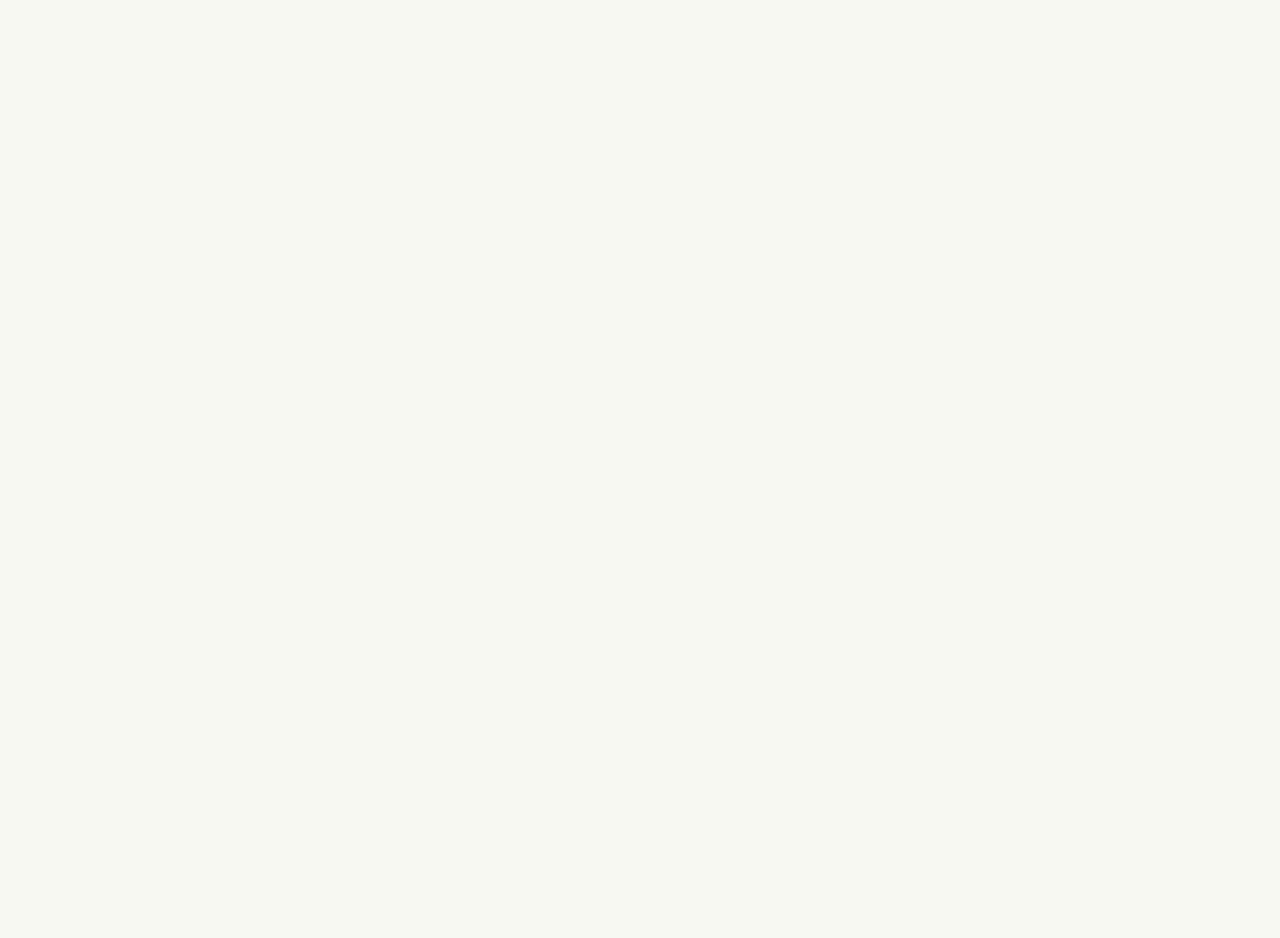
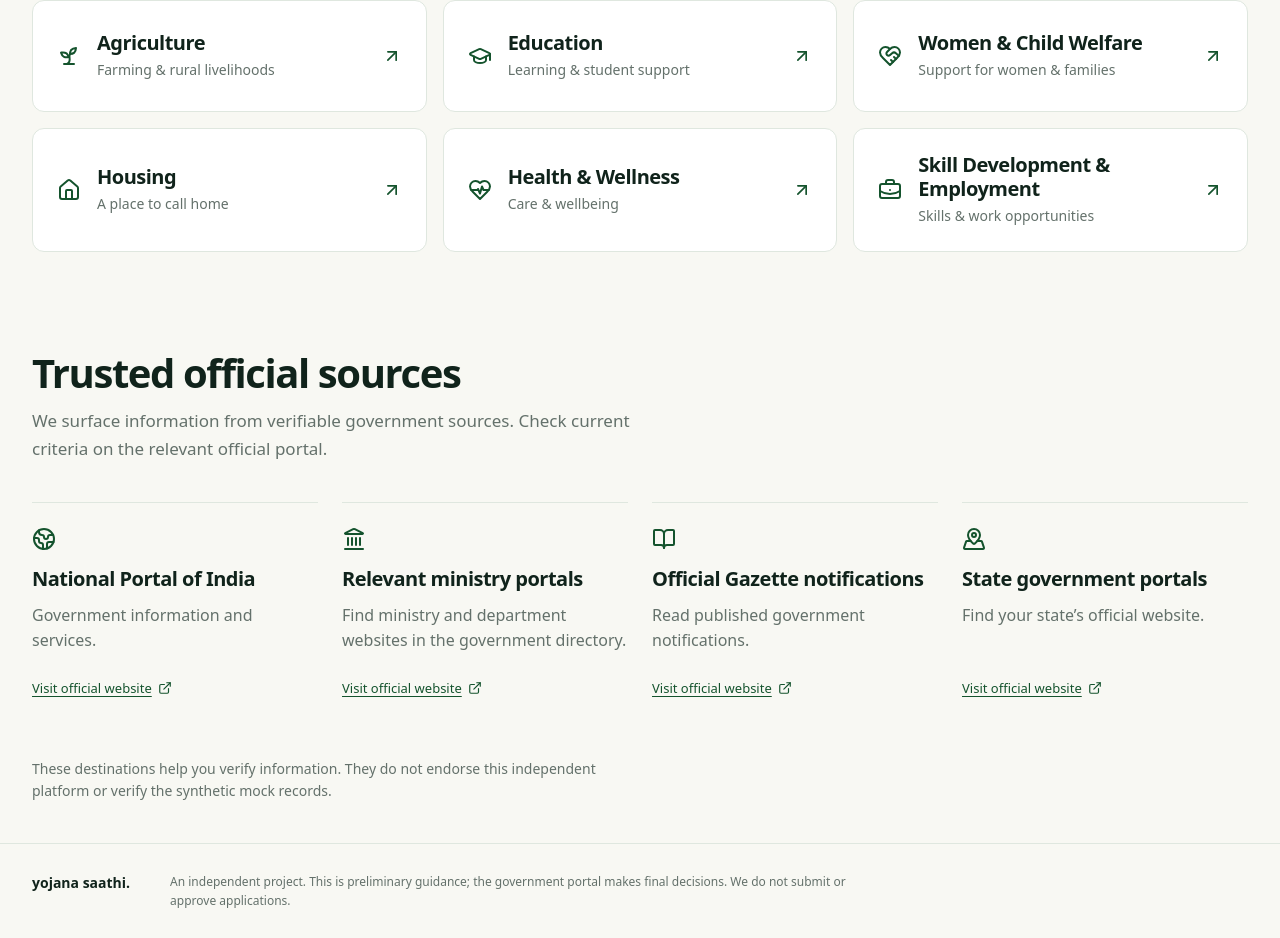
Before and after one commit to aryanbudke/Yojana-Saathi, a Next.js app in the folder apps/web/: page / in a window 1280 px wide. Shown: the part 2979-3917 px from the top of the page. Before the commit the page ends 2892 px from the top, so only its background shows below. Built offline with nearby package versions, Linux system fonts and the light colour scheme; no server answers.

Commit message:
feat(web): SR-06 add category discovery and official source references

```diff
--- a/apps/web/src/app/page.tsx
+++ b/apps/web/src/app/page.tsx
@@ -3,6 +3,8 @@ import { FeatureStrip } from "@/features/landing/FeatureStrip";
 import { HeroSection } from "@/features/landing/HeroSection";
 import { HowItWorks } from "@/features/landing/HowItWorks";
 import { SchemeFinder } from "@/features/landing/SchemeFinder";
+import { PopularCategories } from "@/features/landing/PopularCategories";
+import { OfficialSources } from "@/features/landing/OfficialSources";
 
 export default function Home() {
   return (
@@ -12,6 +14,8 @@ export default function Home() {
       <FeatureStrip />
       <HowItWorks />
       <SchemeFinder />
+      <PopularCategories />
+      <OfficialSources />
     </>
   );
 }
--- /dev/null
+++ b/apps/web/src/features/landing/OfficialSources.tsx
@@ -0,0 +1,60 @@
+import { BookOpen, Globe2, Landmark, MapPinned } from "lucide-react";
+import { SourceLink } from "@/components/ui";
+import styles from "./sections.module.css";
+
+const sources = [
+  {
+    name: "National Portal of India",
+    text: "Government information and services.",
+    url: "https://www.india.gov.in/",
+    icon: Globe2,
+  },
+  {
+    name: "Relevant ministry portals",
+    text: "Find ministry and department websites in the government directory.",
+    url: "https://igod.gov.in/",
+    icon: Landmark,
+  },
+  {
+    name: "Official Gazette notifications",
+    text: "Read published government notifications.",
+    url: "https://egazette.gov.in/",
+    icon: BookOpen,
+  },
+  {
+    name: "State government portals",
+    text: "Find your state’s official website.",
+    url: "https://igod.gov.in/sg/states",
+    icon: MapPinned,
+  },
+];
+
+export function OfficialSources() {
+  return (
+    <section className={styles.section} aria-labelledby="sources-title">
+      <div className={styles.sectionHead}>
+        <h2 id="sources-title" className={styles.sectionTitle}>
+          Trusted official sources
+        </h2>
+        <p className={styles.sectionLead}>
+          We surface information from verifiable government sources. Check
+          current criteria on the relevant official portal.
+        </p>
+      </div>
+      <div className={styles.sourceGrid}>
+        {sources.map(({ name, text, url, icon: Icon }) => (
+          <article key={url} className={styles.sourceCard}>
+            <Icon size={24} aria-hidden="true" />
+            <h3>{name}</h3>
+            <p>{text}</p>
+            <SourceLink url={url}>Visit official website</SourceLink>
+          </article>
+        ))}
+      </div>
+      <p className={styles.sourceNote}>
+        These destinations help you verify information. They do not endorse this
+        independent platform or verify the synthetic mock records.
+      </p>
+    </section>
+  );
+}
--- /dev/null
+++ b/apps/web/src/features/landing/PopularCategories.tsx
@@ -0,0 +1,81 @@
+import Link from "next/link";
+import {
+  ArrowUpRight,
+  Sprout,
+  GraduationCap,
+  HeartHandshake,
+  House,
+  HeartPulse,
+  BriefcaseBusiness,
+} from "lucide-react";
+import styles from "./sections.module.css";
+
+const items = [
+  {
+    name: "Agriculture",
+    value: "agriculture",
+    label: "Farming & rural livelihoods",
+    icon: Sprout,
+  },
+  {
+    name: "Education",
+    value: "education",
+    label: "Learning & student support",
+    icon: GraduationCap,
+  },
+  {
+    name: "Women & Child Welfare",
+    value: "women",
+    label: "Support for women & families",
+    icon: HeartHandshake,
+  },
+  {
+    name: "Housing",
+    value: "housing",
+    label: "A place to call home",
+    icon: House,
+  },
+  {
+    name: "Health & Wellness",
+    value: "health",
+    label: "Care & wellbeing",
+    icon: HeartPulse,
+  },
+  {
+    name: "Skill Development & Employment",
+    value: "employment",
+    label: "Skills & work opportunities",
+    icon: BriefcaseBusiness,
+  },
+];
+
+export function PopularCategories() {
+  return (
+    <section className={styles.section} aria-labelledby="categories-title">
+      <div className={styles.sectionHead}>
+        <h2 id="categories-title" className={styles.sectionTitle}>
+          Popular categories
+        </h2>
+        <p className={styles.sectionLead}>
+          Explore schemes by your area of interest.
+        </p>
+      </div>
+      <div className={styles.categoryGrid}>
+        {items.map(({ name, value, label, icon: Icon }) => (
+          <Link
+            key={value}
+            className={styles.categoryCard}
+            href={`/discover?category=${value}#browse`}
+          >
+            <Icon size={24} aria-hidden="true" />
+            <div>
+              <h3>{name}</h3>
+              <p>{label}</p>
+            </div>
+            <ArrowUpRight size={20} aria-hidden="true" />
+          </Link>
+        ))}
+      </div>
+    </section>
+  );
+}
--- a/apps/web/src/features/landing/sections.module.css
+++ b/apps/web/src/features/landing/sections.module.css
@@ -198,3 +198,94 @@
     transform: none;
   }
 }
+
+.categoryGrid {
+  display: grid;
+  gap: 16px;
+}
+.categoryCard {
+  display: flex;
+  align-items: center;
+  gap: 16px;
+  padding: 24px;
+  border: 1px solid var(--line);
+  border-radius: var(--radius-sm);
+  background: var(--surface);
+  min-height: 112px;
+  transition:
+    border-color var(--duration),
+    transform var(--duration);
+}
+.categoryCard > svg {
+  color: var(--primary);
+  flex: none;
+}
+.categoryCard > svg:last-child {
+  margin-left: auto;
+}
+.categoryCard h3 {
+  font-size: var(--text-h3);
+}
+.categoryCard p {
+  margin-top: 4px;
+  color: var(--muted);
+  font-size: 14px;
+}
+.categoryCard:hover,
+.categoryCard:focus-visible {
+  border-color: var(--primary);
+  transform: translateY(-2px);
+}
+.sourceGrid {
+  display: grid;
+  gap: 24px;
+}
+.sourceCard {
+  padding-block: 24px;
+  border-top: 1px solid var(--line);
+  display: flex;
+  flex-direction: column;
+  align-items: flex-start;
+}
+.sourceCard > svg {
+  color: var(--primary);
+  margin-bottom: 16px;
+}
+.sourceCard h3 {
+  font-size: var(--text-h3);
+}
+.sourceCard p {
+  margin: 12px 0;
+  color: var(--muted);
+}
+.sourceCard a {
+  margin-top: auto;
+}
+.sourceNote {
+  margin-top: 24px;
+  max-width: 75ch;
+  font-size: 14px;
+  color: var(--muted);
+}
+@media (min-width: 768px) {
+  .categoryGrid,
+  .sourceGrid {
+    grid-template-columns: repeat(2, minmax(0, 1fr));
+  }
+}
+@media (min-width: 1280px) {
+  .categoryGrid {
+    grid-template-columns: repeat(3, minmax(0, 1fr));
+  }
+  .sourceGrid {
+    grid-template-columns: repeat(4, minmax(0, 1fr));
+  }
+}
+@media (prefers-reduced-motion: reduce) {
+  .categoryCard {
+    transition: none;
+  }
+  .categoryCard:hover {
+    transform: none;
+  }
+}
```
Also changed, not shown: 2 other files (tests, documents, lock files or other folders).
